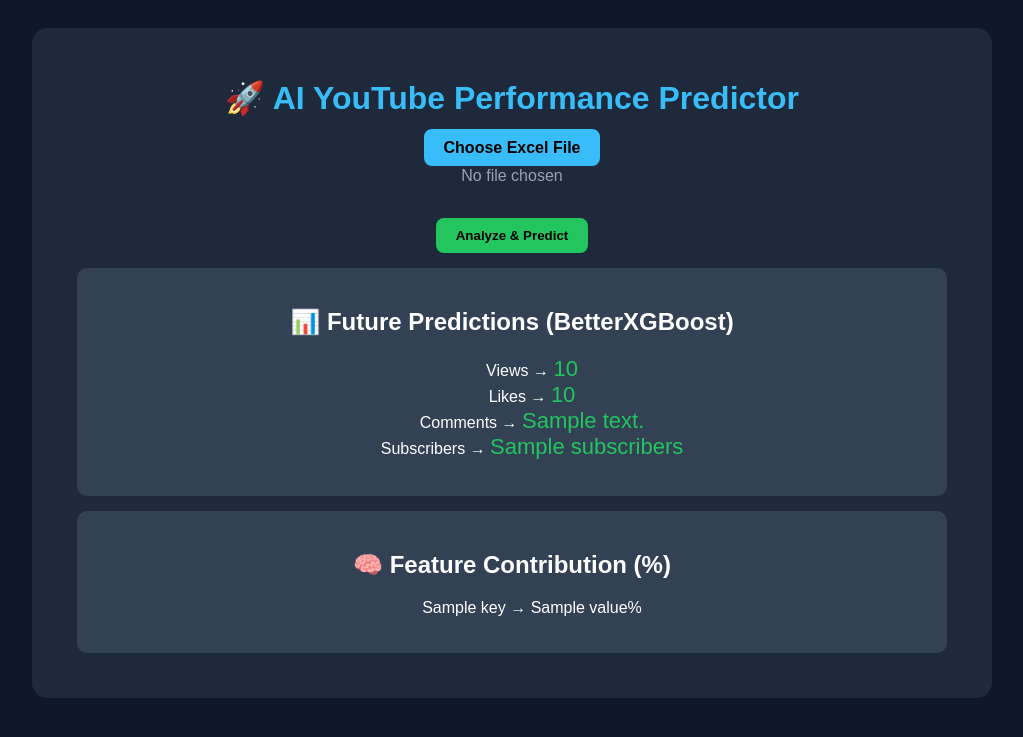
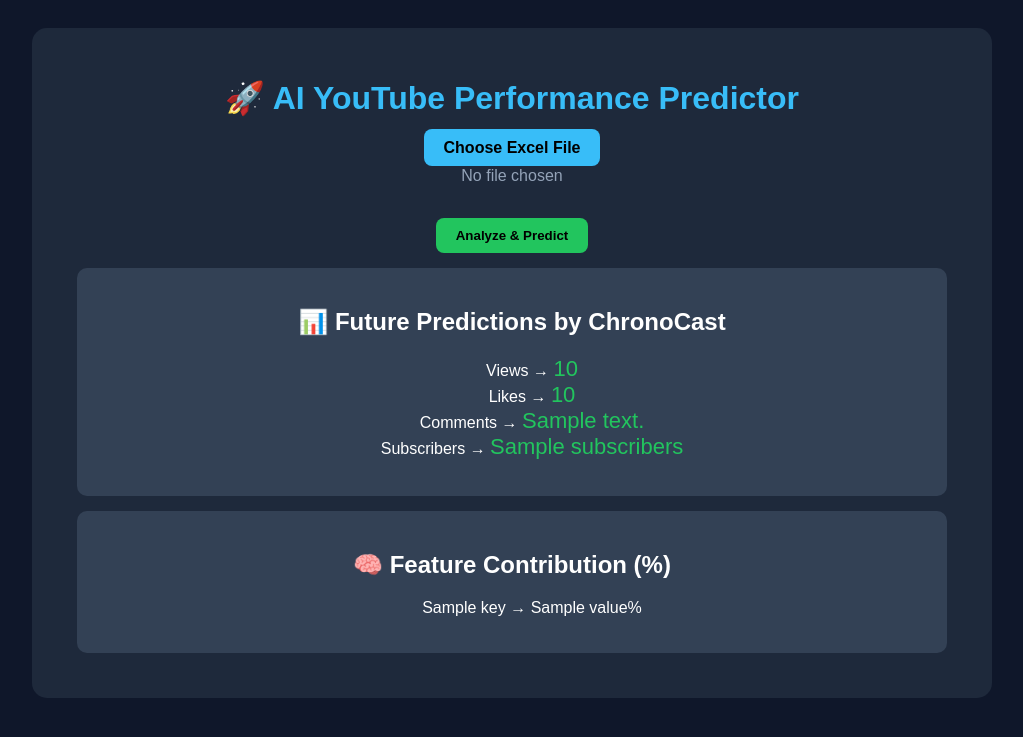
Before and after one commit to MGaikwad7077/prediction, a Flask app: template templates/index.html in a window 1280 px wide. Shown: the top 737 px of the page, without its empty margins (128-1151 px from the left). Run offline with Flask 3, Linux system fonts and the light colour scheme; the template is opened without the code that fills it: most values are stand-ins (such as "Sample title", 1, 10 or a date in 2020).

Commit message:
Update index.html
Updated the name of the project

```diff
--- a/templates/index.html
+++ b/templates/index.html
@@ -98,7 +98,7 @@
 
     {% if predictions %}
     <div class="card">
-        <h2>📊 Future Predictions (BetterXGBoost)</h2>
+        <h2>📊 Future Predictions by ChronoCast</h2>
         <ul>
             <li>Views → <span class="highlight">{{ predictions.views }}</span></li>
             <li>Likes → <span class="highlight">{{ predictions.likes }}</span></li>
```
